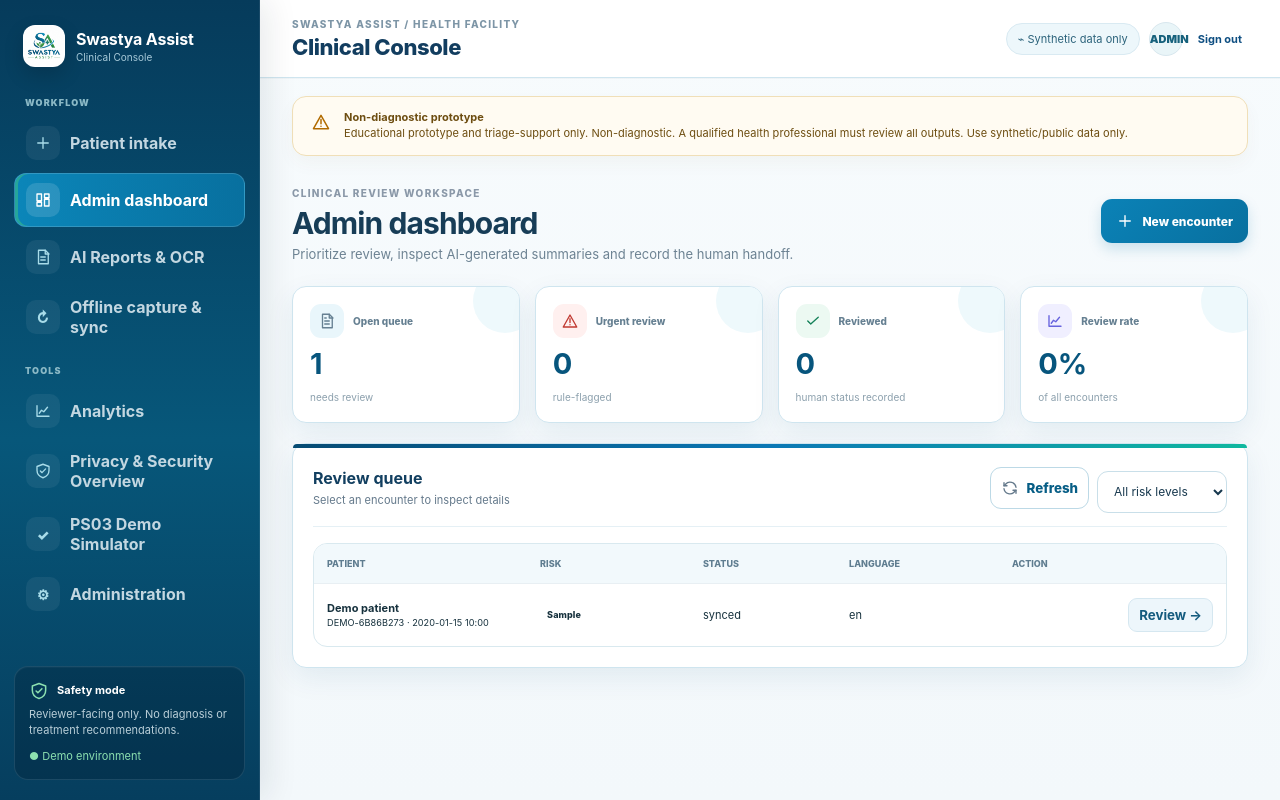
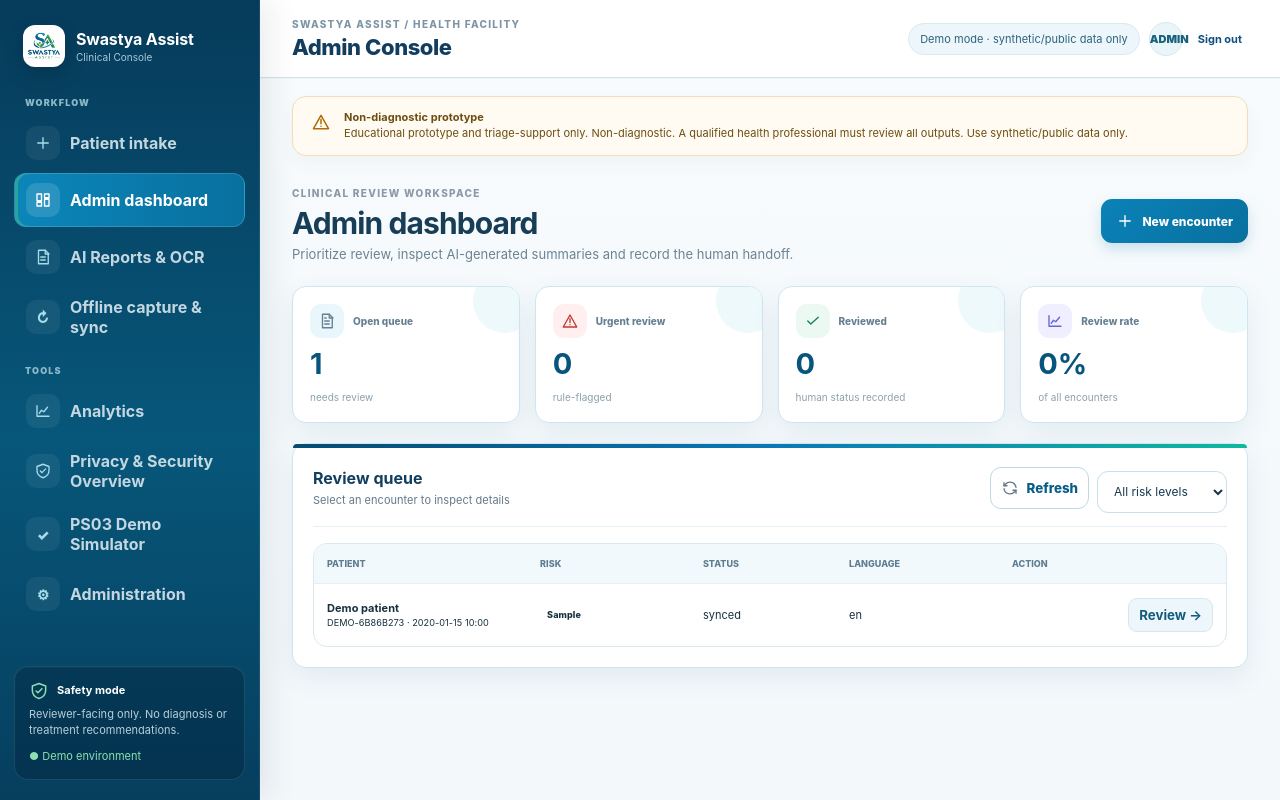
Before and after one commit to ommprasadsutar/swastya-assist, a Flask app: page /console in a window 1280 px wide. Run offline with Flask 3, Linux system fonts and the light colour scheme; the visitor is signed in with stand-in values (Sample User, id 1); tables that the repository leaves empty hold one stand-in row (values such as "Sample post"); some libraries are stand-ins or nearby versions.

Commit message:
ui: make header role-aware and clarify demo environment

```diff
--- a/templates/index.html
+++ b/templates/index.html
@@ -1,4 +1,4 @@
-<!doctype html><html lang="en"><head><meta charset="utf-8"><meta name="viewport" content="width=device-width,initial-scale=1"><title>Swastya Assist — Clinical Review Console</title><link rel="icon" href="/static/favicon.ico?v=35.0" type="image/x-icon"><meta name="csrf-token" content="{{csrf_token}}"><link rel="stylesheet" href="/static/style.css?v=42.0"></head><body data-demo-only="{{ '1' if demo_only_mode else '0' }}">
+<!doctype html><html lang="en"><head><meta charset="utf-8"><meta name="viewport" content="width=device-width,initial-scale=1"><title>Swastya Assist — Clinical Review Console</title><link rel="icon" href="/static/favicon.ico?v=35.0" type="image/x-icon"><meta name="csrf-token" content="{{csrf_token}}"><link rel="stylesheet" href="/static/style.css?v=42.0"></head><body data-user-role="{{ current_user.role }}" data-demo-only="{{ '1' if demo_only_mode else '0' }}">
 <div class="app-shell">
 <aside id="appSidebar" class="sidebar" aria-label="Primary navigation"><div class="brand"><img class="brandmark-img" src="/static/swastya-assist-logo.jpg?v=35.0" alt="Swastya Assist logo"><div><b>Swastya Assist</b><small>Clinical Console</small></div></div><nav aria-label="Clinical workspace navigation">
 <div class="nav-group-label">WORKFLOW</div>
@@ -12,9 +12,9 @@
 <button class="nav" data-view="readiness"><i class="nav-icon" aria-hidden="true">✓</i><span>PS03 Demo Simulator</span></button>
 {% if current_user.role == "admin" %}<a class="nav" href="/admin"><i class="nav-icon" aria-hidden="true">⚙</i><span>Administration</span></a>{% endif %}
 </nav><div class="side-note"><div class="side-note-head"><span class="mini-icon"><svg viewBox="0 0 24 24" aria-hidden="true"><path d="M12 3 20 6v5c0 5-3.4 8.5-8 10-4.6-1.5-8-5-8-10V6l8-3Z"/><path d="m8.5 12 2.2 2.2 4.8-5"/></svg></span><b>Safety mode</b></div><p>Reviewer-facing only. No diagnosis or treatment recommendations.</p><span>● Demo environment</span></div></aside>
-<button id="mobileNavBackdrop" class="mobile-nav-backdrop" type="button" aria-label="Close navigation" hidden></button><main class="main"><header class="topbar"><button id="mobileNavToggle" class="mobile-nav-toggle" type="button" aria-label="Open navigation" aria-expanded="false" aria-controls="appSidebar"><span></span><span></span><span></span></button><div><div class="crumb">SWASTYA ASSIST / HEALTH FACILITY</div><h1 id="pageTitle">Clinical Console</h1></div><div class="top-actions"><span class="secure">⌁ Synthetic data only</span><span class="avatar">{{ current_user.role|upper }}</span><form method="post" action="/logout" class="inline-form"><input type="hidden" name="csrf_token" value="{{csrf_token}}"><button class="linkbtn" type="submit">Sign out</button></form></div></header>
+<button id="mobileNavBackdrop" class="mobile-nav-backdrop" type="button" aria-label="Close navigation" hidden></button><main class="main"><header class="topbar"><button id="mobileNavToggle" class="mobile-nav-toggle" type="button" aria-label="Open navigation" aria-expanded="false" aria-controls="appSidebar"><span></span><span></span><span></span></button><div><div class="crumb">SWASTYA ASSIST / HEALTH FACILITY</div><h1 id="pageTitle">{% if current_user.role == "admin" %}Admin Console{% else %}Clinical Console{% endif %}</h1></div><div class="top-actions"><span class="secure">{% if demo_only_mode %}Demo mode · synthetic/public data only{% else %}Facility workspace{% endif %}</span><span class="avatar">{{ current_user.role|upper }}</span><form method="post" action="/logout" class="inline-form"><input type="hidden" name="csrf_token" value="{{csrf_token}}"><button class="linkbtn" type="submit">Sign out</button></form></div></header>
 <div class="notice"><span class="notice-icon"><svg viewBox="0 0 24 24" aria-hidden="true"><path d="M12 4 21 20H3L12 4Z"/><path d="M12 9v5M12 17h.01"/></svg></span><div><b>Non-diagnostic prototype</b><br>{{ disclaimer }}</div></div><div id="clientError" class="error-card hidden" role="alert" aria-live="assertive"></div>{% if request.args.get("created") %}<div class="success-banner page-success"><b>Encounter added to the Swastya Assist review queue.</b><span>Case reference: {{ request.args.get("created") }}</span>{% if request.args.get("ai_warning") %}<small>{{ request.args.get("ai_warning") }}</small>{% endif %}</div>{% endif %}
-<section id="view-intake" class="view"><div class="hero"><div><span class="eyebrow">FAST, STRUCTURED INTAKE</span><h2>Capture the patient story.</h2><p>Collect symptoms, language, reports and optional voice input before a qualified reviewer takes over.</p></div><div class="hero-stat"><b>{{ cases|length }}</b><span>synthetic cases</span></div></div>
+<section id="view-intake" class="view"><div class="hero"><div><span class="eyebrow">FAST, STRUCTURED INTAKE</span><h2>Capture the patient story.</h2><p>Collect symptoms, language, reports and optional voice input before a qualified reviewer takes over.</p></div><div class="hero-stat"><b>{{ cases|length }}</b><span>case records</span></div></div>
 <div class="split"><div class="panel"><div class="panel-title"><div><h3>New triage encounter</h3><span>Minimum necessary information</span></div><span id="aiState" class="status ready">Ready</span></div><form id="triageForm" method="post" action="/api/triage" enctype="multipart/form-data"><input type="hidden" name="csrf_token" value="{{csrf_token}}"><div class="form-grid intake-grid-4">
 <label>Patient name<input name="patient_name" required placeholder="Full name"></label>
 <label>Age<input name="age" type="number" min="0" max="130" required placeholder="Age"></label>
```
